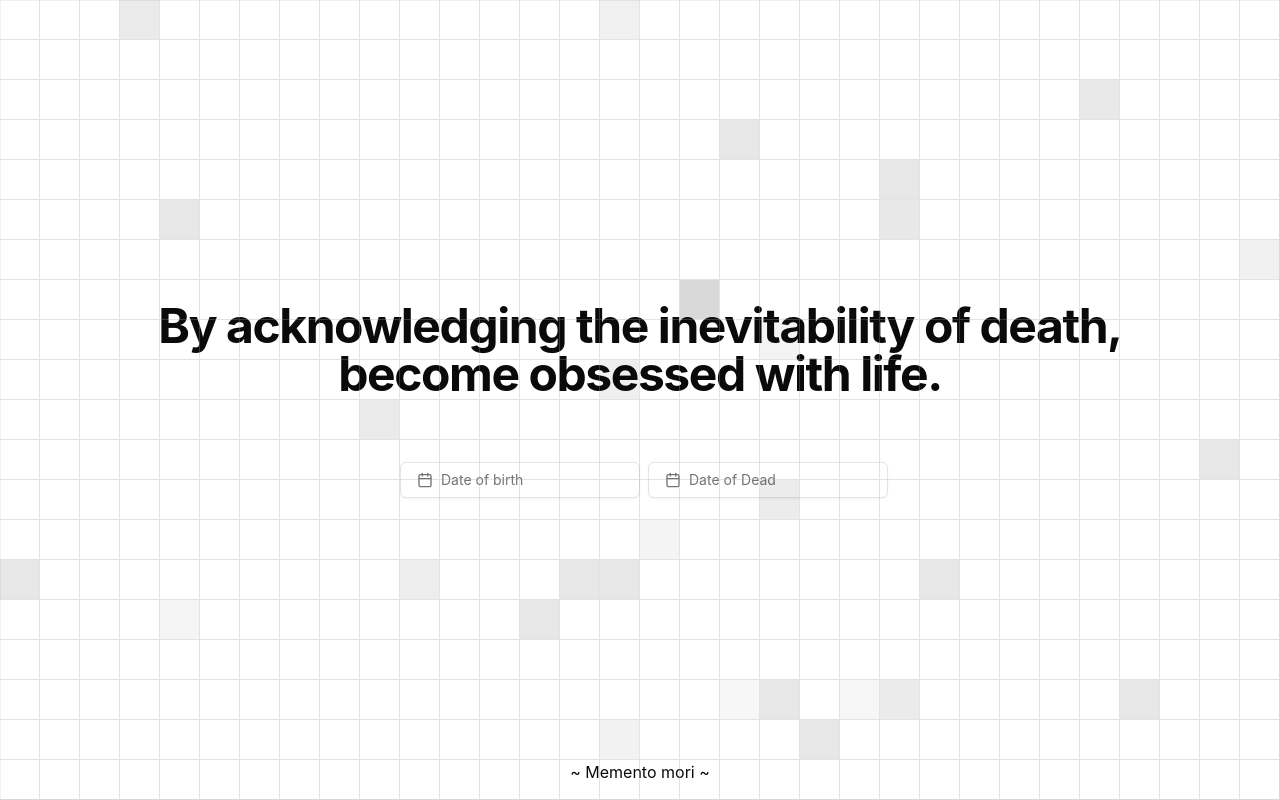
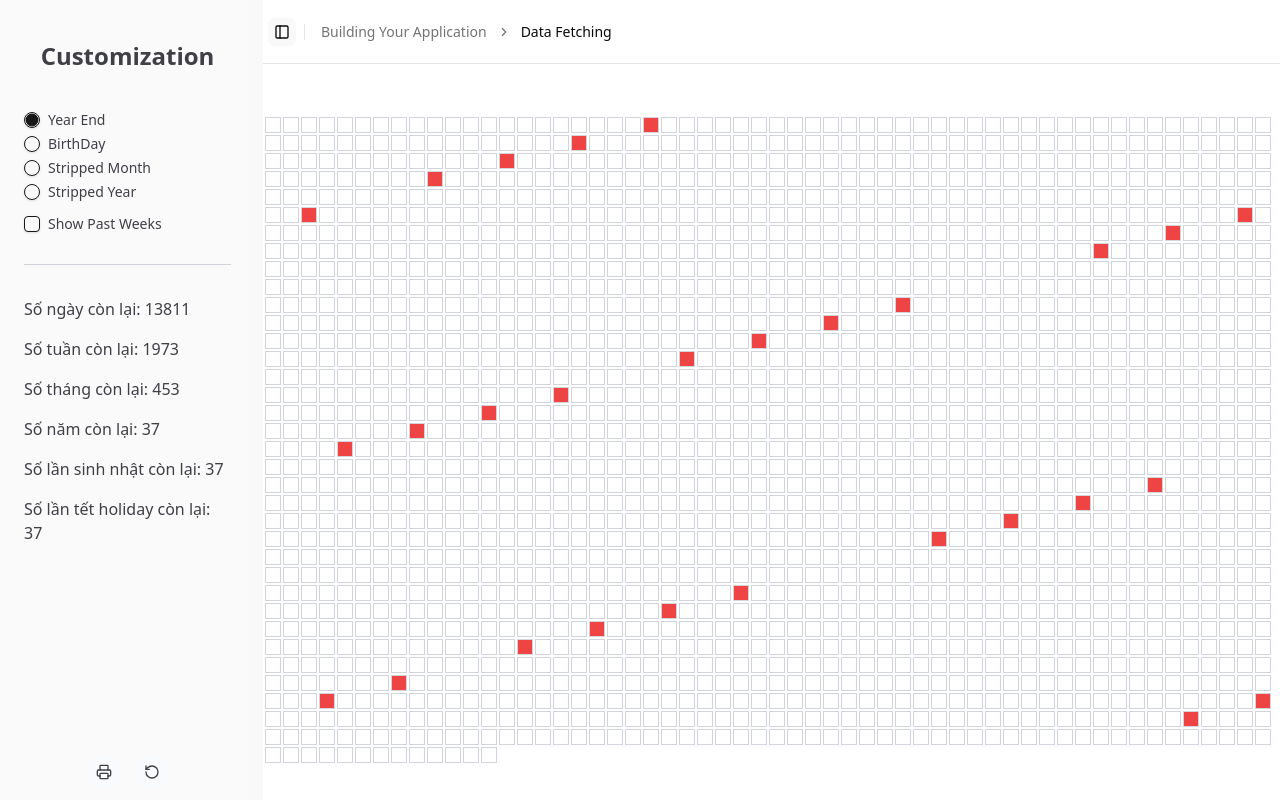
Before and after one commit to buiduccuong30051989/calendar-of-life, a React (Vite) app: page / in a window 1280 px wide. Built offline with nearby package versions, Linux system fonts and the light colour scheme.

Commit message:
Update component checkbox & radio group

```diff
--- a/package.json
+++ b/package.json
@@ -12,10 +12,12 @@
 		"preview": "vite preview"
 	},
 	"dependencies": {
+		"@radix-ui/react-checkbox": "^1.1.2",
 		"@radix-ui/react-dialog": "^1.1.2",
 		"@radix-ui/react-dropdown-menu": "^2.1.2",
 		"@radix-ui/react-label": "^2.1.0",
 		"@radix-ui/react-popover": "^1.1.2",
+		"@radix-ui/react-radio-group": "^1.2.1",
 		"@radix-ui/react-scroll-area": "^1.2.1",
 		"@radix-ui/react-select": "^2.1.2",
 		"@radix-ui/react-separator": "^1.1.0",
--- a/src/App.jsx
+++ b/src/App.jsx
@@ -24,34 +24,19 @@ import { Sidebar } from "./components/sidebar";
 import { WeeksCalendar } from "./components/weeksCalendar";
 import { dateDifferencesFunc, remainingDifferencesFunc } from "./utils";
 
-const initSettingsHighLight = {
-	yearEnd: false,
-	birthday: false,
-	strippedMonth: false,
-	strippedYear: false,
-};
-
-const initSettingsView = {
-	showPastWeeks: false,
-};
-
 function App() {
 	const [dates, setDates] = useState({
-		// dateOfBirth: "1989-05-30",
-		// dateOfDie: "2062-05-30",
-		dateOfBirth: "",
-		dateOfDie: "",
+		dateOfBirth: "1989-05-30",
+		dateOfDie: "2062-05-30",
+		// dateOfBirth: "",
+		// dateOfDie: "",
 	});
-	const [settings, setSettings] = useState({
-		...initSettingsHighLight,
-		...initSettingsView,
-		yearEnd: true,
-	});
+	const [settings, setSettings] = useState('yearEnd');
+	const [showPastWeeks, setShowPastWeeks] = useState(false);
 	const [showDateCalendar, setShowDateCalendar] = useState(false);
 
 	const dateDifferences = dateDifferencesFunc(dates);
 	const remainingDifferences = remainingDifferencesFunc(dates);
-	console.log("dateDifferences", dateDifferences);
 
 	const handleChange = ({ id, value }) => {
 		setDates((prevDates) => ({
@@ -60,17 +45,8 @@ function App() {
 		}));
 	};
 
-	const handleChangeSetting = (e) => {
-		const { id, value, checked, type } = e.target;
-
-		if (type === "radio") {
-			setSettings({ ...initSettingsHighLight, [id]: checked });
-		} else {
-			setSettings((prev) => ({
-				...prev,
-				[id]: type === "checkbox" ? checked : value,
-			}));
-		}
+	const handleChangeSetting = (val) => {
+		setSettings(val);
 	};
 
 	const handlePrint = () => {
@@ -106,6 +82,8 @@ function App() {
 			>
 				<Sidebar
 					handleChange={handleChangeSetting}
+					setShowPastWeeks={setShowPastWeeks}
+					showPastWeeks={showPastWeeks}
 					remainingDifferences={remainingDifferences}
 					settings={settings}
 				/>
@@ -142,7 +120,7 @@ function App() {
 									settings={settings}
 									dates={dates}
 									dateDifferences={dateDifferences}
-									showPastWeeks={settings.showPastWeeks}
+									showPastWeeks={showPastWeeks}
 								/>
 							</>
 						)}
--- a/src/components/sidebar.jsx
+++ b/src/components/sidebar.jsx
@@ -1,93 +1,45 @@
+import { Checkbox } from "@/components/ui/checkbox";
+import { Label } from "@/components/ui/label";
+import { RadioGroup, RadioGroupItem } from "@/components/ui/radio-group";
+
 export const Sidebar = ({
 	handleChange,
 	remainingDifferences,
 	settings,
+	setShowPastWeeks,
+	showPastWeeks,
 }) => {
 	return (
 		<div className="px-6">
-			<div className="flex items-center mb-4">
-				<input
-					id="yearEnd"
-					type="radio"
-					name="selection"
-					className="form-radio h-5 w-5 text-blue-600"
-					onChange={handleChange}
-					checked={settings.yearEnd}
-				/>
-				<label
-					htmlFor="yearEnd"
-					className="ml-2 text-gray-700 select-none cursor-pointer"
-				>
-					Year End
-				</label>
+			<RadioGroup defaultValue={settings} onValueChange={handleChange}>
+				<div className="flex items-center space-x-2">
+					<RadioGroupItem value="yearEnd" id="yearEnd" />
+					<Label htmlFor="yearEnd">Year End</Label>
 				</div>
 
-			<div className="flex items-center mb-4">
-				<input
-					id="birthday"
-					type="radio"
-					name="selection"
-					className="form-radio h-5 w-5 text-blue-600"
-					onChange={handleChange}
-					checked={settings.birthday}
-				/>
-				<label
-					htmlFor="birthday"
-					className="ml-2 text-gray-700 select-none cursor-pointer"
-				>
-					BirthDay
-				</label>
+				<div className="flex items-center space-x-2">
+					<RadioGroupItem value="birthday" id="birthday" />
+					<Label htmlFor="birthday">BirthDay</Label>
 				</div>
 
-			<div className="flex items-center mb-4">
-				<input
-					id="strippedMonth"
-					type="radio"
-					name="selection"
-					className="form-radio h-5 w-5 text-blue-600"
-					onChange={handleChange}
-					checked={settings.strippedMonth}
-				/>
-				<label
-					htmlFor="strippedMonth"
-					className="ml-2 text-gray-700 select-none cursor-pointer"
-				>
-					Stripped Month
-				</label>
+				<div className="flex items-center space-x-2">
+					<RadioGroupItem value="strippedMonth" id="strippedMonth" />
+					<Label htmlFor="strippedMonth">Stripped Month</Label>
 				</div>
 
-			<div className="flex items-center mb-4">
-				<input
-					id="strippedYear"
-					type="radio"
-					name="selection"
-					className="form-radio h-5 w-5 text-blue-600"
-					onChange={handleChange}
-					checked={settings.strippedYear}
+				<div className="flex items-center space-x-2">
+					<RadioGroupItem value="strippedYear" id="strippedYear" />
+					<Label htmlFor="strippedYear">Stripped Year</Label>
+				</div>
+			</RadioGroup>
+
+			<div className="flex items-center my-4 space-x-2">
+				<Checkbox
+					id="showPastWeeks"
+					checked={showPastWeeks}
+					onCheckedChange={setShowPastWeeks}
 				/>
-				<label
-					htmlFor="strippedYear"
-					className="ml-2 text-gray-700 select-none cursor-pointer"
-				>
-					Stripped Year
-				</label>
-			</div>
-
-			<div className="flex items-center mb-4">
-				<input
-					id="showPastWeeks"
-					type="checkbox"
-					name="showPastWeeks"
-					className="form-radio h-5 w-5 text-blue-600"
-					onChange={handleChange}
-					checked={settings.showPastWeeks}
-				/>
-				<label
-					htmlFor="showPastWeeks"
-					className="ml-2 text-gray-700 select-none cursor-pointer"
-				>
-					Show Past Weeks
-				</label>
+				<Label htmlFor="showPastWeeks">Show Past Weeks</Label>
 			</div>
 
 			<div className="border-t border-gray-300 my-8" />
--- /dev/null
+++ b/src/components/ui/checkbox.jsx
@@ -0,0 +1,22 @@
+import * as React from "react"
+import * as CheckboxPrimitive from "@radix-ui/react-checkbox"
+import { Check } from "lucide-react"
+
+import { cn } from "@/lib/utils"
+
+const Checkbox = React.forwardRef(({ className, ...props }, ref) => (
+  <CheckboxPrimitive.Root
+    ref={ref}
+    className={cn(
+      "peer h-4 w-4 shrink-0 rounded-sm border border-primary shadow focus-visible:outline-none focus-visible:ring-1 focus-visible:ring-ring disabled:cursor-not-allowed disabled:opacity-50 data-[state=checked]:bg-primary data-[state=checked]:text-primary-foreground",
+      className
+    )}
+    {...props}>
+    <CheckboxPrimitive.Indicator className={cn("flex items-center justify-center text-current")}>
+      <Check className="h-4 w-4" />
+    </CheckboxPrimitive.Indicator>
+  </CheckboxPrimitive.Root>
+))
+Checkbox.displayName = CheckboxPrimitive.Root.displayName
+
+export { Checkbox }
--- /dev/null
+++ b/src/components/ui/radio-group.jsx
@@ -0,0 +1,29 @@
+import * as React from "react"
+import * as RadioGroupPrimitive from "@radix-ui/react-radio-group"
+import { Circle } from "lucide-react"
+
+import { cn } from "@/lib/utils"
+
+const RadioGroup = React.forwardRef(({ className, ...props }, ref) => {
+  return (<RadioGroupPrimitive.Root className={cn("grid gap-2", className)} {...props} ref={ref} />);
+})
+RadioGroup.displayName = RadioGroupPrimitive.Root.displayName
+
+const RadioGroupItem = React.forwardRef(({ className, ...props }, ref) => {
+  return (
+    (<RadioGroupPrimitive.Item
+      ref={ref}
+      className={cn(
+        "aspect-square h-4 w-4 rounded-full border border-primary text-primary shadow focus:outline-none focus-visible:ring-1 focus-visible:ring-ring disabled:cursor-not-allowed disabled:opacity-50",
+        className
+      )}
+      {...props}>
+      <RadioGroupPrimitive.Indicator className="flex items-center justify-center">
+        <Circle className="h-3.5 w-3.5 fill-primary" />
+      </RadioGroupPrimitive.Indicator>
+    </RadioGroupPrimitive.Item>)
+  );
+})
+RadioGroupItem.displayName = RadioGroupPrimitive.Item.displayName
+
+export { RadioGroup, RadioGroupItem }
--- a/src/components/weekItem.jsx
+++ b/src/components/weekItem.jsx
@@ -26,11 +26,11 @@ export const WeekItem = memo(
 			>
 				<div
 					title={title}
-					className={`${settings.strippedMonth ? "stripped-month" : ""} ${settings.strippedYear ? "stripped-year" : ""} w-4 h-4 border border-gray-300 flex items-center justify-center ${
+					className={`${settings === "strippedMonth" ? "stripped-month" : ""} ${settings === "strippedYear" ? "stripped-year" : ""} w-4 h-4 border border-gray-300 flex items-center justify-center ${
 						isBirthdayWeek
-							? `${settings.birthday ? "bg-red-300" : ""}`
+							? `${settings === "birthday" ? "bg-red-300" : ""}`
 							: isNewYearWeek
-								? `${settings.yearEnd ? "bg-red-500" : ""}`
+								? `${settings === "yearEnd" ? "bg-red-500" : ""}`
 								: ""
 					} ${monthClasses} ${yearClasses} ${isPast ? "isPast filter grayscale" : ""}`}
 				/>
--- a/src/components/weeksCalendar.jsx
+++ b/src/components/weeksCalendar.jsx
@@ -10,7 +10,7 @@ import {
 	isBefore,
 	isSameDay,
 	startOfWeek,
-} from 'date-fns';
+} from "date-fns";
 
 import { WeekItem } from "./weekItem";
 
@@ -20,29 +20,32 @@ export const WeeksCalendar = ({
 	settings,
 	showPastWeeks,
 }) => {
-	const weeks = Array.from({ length: dateDifferences.weeks }).map((_, index) => {
+	const weeks = Array.from({ length: dateDifferences.weeks }).map(
+		(_, index) => {
 			const startDate = addWeeks(new Date(dates.dateOfBirth), index);
 			const endDate = endOfWeek(startDate, { weekStartsOn: 0 }); // Assuming week starts on Sunday
 
-		const formattedStartDate = format(startDate, 'MM/dd/yyyy');
-		const formattedEndDate = format(endDate, 'MM/dd/yyyy');
+			const formattedStartDate = format(startDate, "MM/dd/yyyy");
+			const formattedEndDate = format(endDate, "MM/dd/yyyy");
 			const isPast = isBefore(endDate, new Date());
 
 			// Check if the current week contains the birthday
 			const birthday = new Date(dates.dateOfBirth);
 			birthday.setFullYear(getYear(startDate));
-		const isBirthdayWeek = !isBefore(birthday, startDate) && !isAfter(birthday, endDate);
+			const isBirthdayWeek =
+				!isBefore(birthday, startDate) && !isAfter(birthday, endDate);
 
 			// Check if the current week contains New Year's Day
-		const isNewYearWeek = eachDayOfInterval({ start: startDate, end: endDate }).some(
-			(day) => getMonth(day) === 0 && day.getDate() === 1
-		);
+			const isNewYearWeek = eachDayOfInterval({
+				start: startDate,
+				end: endDate,
+			}).some((day) => getMonth(day) === 0 && day.getDate() === 1);
 
 			// Create class for the current month of each week
 			const startMonthClass = `month-${getMonth(startDate) + 1} ${
 				(getMonth(startDate) + 1) % 2 === 0
-				? `${settings.strippedMonth ? 'month-even bg-gray-300' : 'month-even'}`
-				: 'month-odd'
+					? `${settings === "strippedMonth" ? "month-even bg-gray-300" : "month-even"}`
+					: "month-odd"
 			}`;
 			const endMonthClass = `month-${getMonth(endDate) + 1}`;
 			const monthClasses =
@@ -53,8 +56,8 @@ export const WeeksCalendar = ({
 			// Create class for the current year of each week
 			const startYearClass = `year-${getYear(startDate)} ${
 				getYear(startDate) % 2 === 0
-				? `${settings.strippedYear ? 'year-even bg-gray-400' : 'year-even'}`
-				: 'year-odd'
+					? `${settings === "strippedYear" ? "year-even bg-gray-400" : "year-even"}`
+					: "year-odd"
 			}`;
 			const endYearClass = `year-${getYear(endDate)}`;
 			const yearClasses =
@@ -74,11 +77,14 @@ export const WeeksCalendar = ({
 				formattedStartDate,
 				formattedEndDate,
 			};
-	});
-	console.log({weeks})
+		},
+	);
+	console.log({ weeks });
 
-  const filteredWeeks = showPastWeeks ? weeks : weeks.filter(week => !week.isPast);
-  console.log({filteredWeeks})
+	const filteredWeeks = showPastWeeks
+		? weeks
+		: weeks.filter((week) => !week.isPast);
+	console.log({ filteredWeeks });
 
 	const rows = [];
 
--- a/src/styles/index.scss
+++ b/src/styles/index.scss
@@ -1,10 +1,6 @@
 @import 'tailwind.css';
 
 :root {
-  font-family: Inter, system-ui, Avenir, Helvetica, Arial, sans-serif;
-  line-height: 1.5;
-  font-weight: 400;
-
   color-scheme: light dark;
   color: rgba(255, 255, 255, 0.87);
   background-color: #242424;
@@ -13,37 +9,6 @@
   text-rendering: optimizeLegibility;
   -webkit-font-smoothing: antialiased;
   -moz-osx-font-smoothing: grayscale;
-}
-
-a {
-  font-weight: 500;
-  color: #646cff;
-  text-decoration: inherit;
-}
-
-a:hover {
-  color: #535bf2;
-}
-
-button {
-  border-radius: 8px;
-  border: 1px solid transparent;
-  padding: 0.6em 1.2em;
-  font-size: 1em;
-  font-weight: 500;
-  font-family: inherit;
-  background-color: #1a1a1a;
-  cursor: pointer;
-  transition: border-color 0.25s;
-}
-
-button:hover {
-  border-color: #646cff;
-}
-
-button:focus,
-button:focus-visible {
-  outline: 4px auto -webkit-focus-ring-color;
 }
 
 @media (prefers-color-scheme: light) {
```
Also changed, not shown: 1 other file (tests, documents, lock files or other folders). Lines whose indentation alone changed are shown as unchanged.
